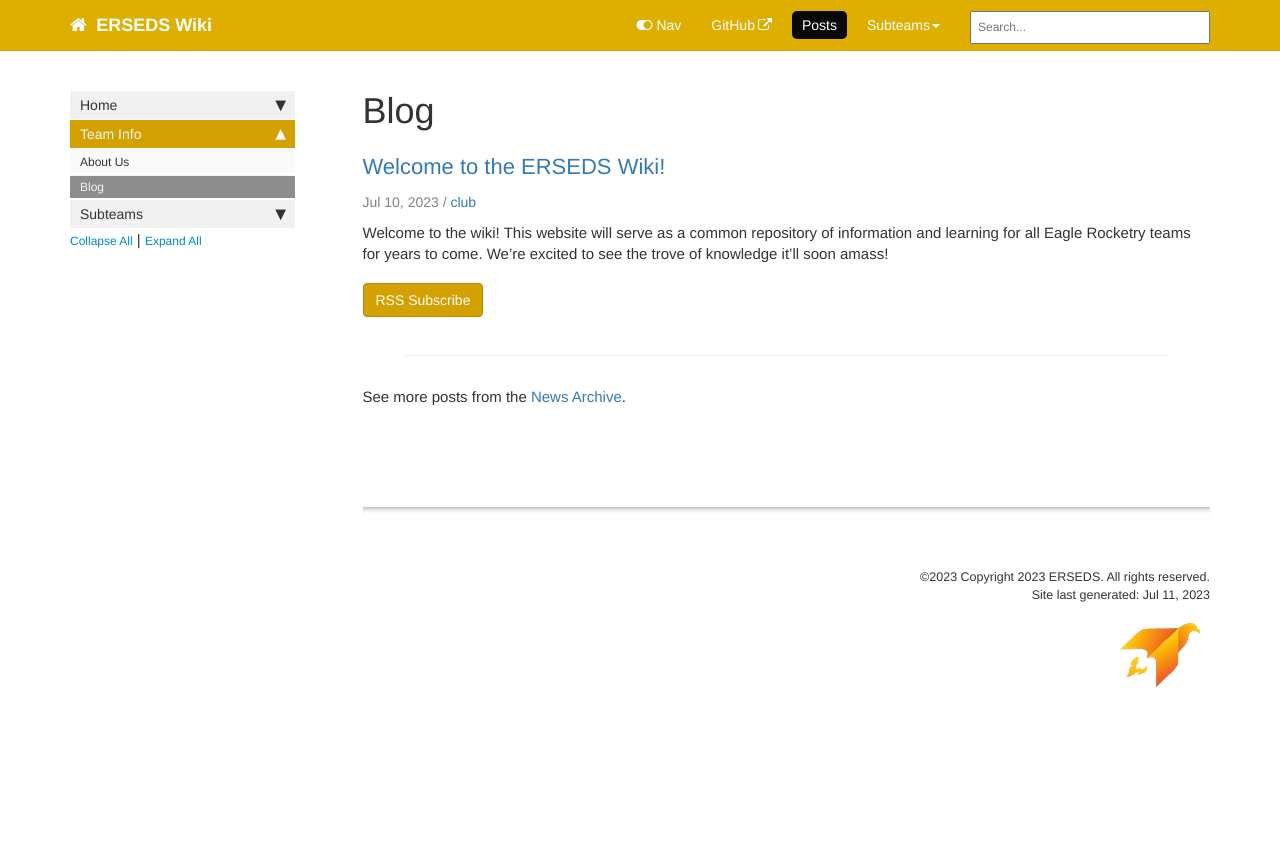
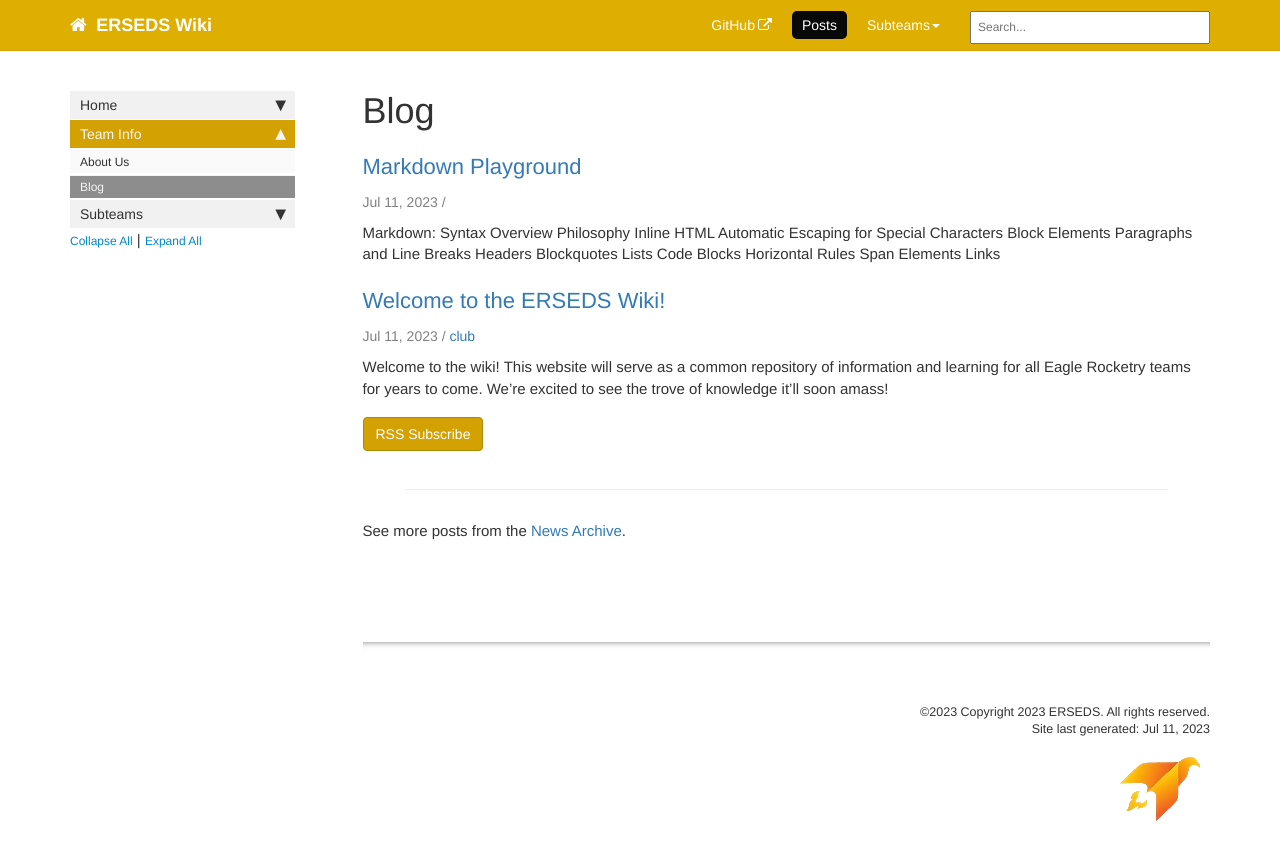
Before and after one commit to Eagle-Rocketry/Eagle-Rocketry.github.io, a Jekyll site: the page built from src/pages/news/blog.html, in a window 1280 px wide. Shown: the top 860 px of the page. Built offline with Jekyll 4.4.1, drawn with Linux system fonts in a browser that asks for light colours; comment, search, counter and statistics services are not loaded; part of the change alters nothing that is shown.

Commit message:
tidy topnav and posts

````diff
--- a/src/_includes/topnav.html
+++ b/src/_includes/topnav.html
@@ -13,7 +13,7 @@
         <div class="collapse navbar-collapse" id="bs-example-navbar-collapse-1">
             <ul class="nav navbar-nav navbar-right">
                 <!-- toggle sidebar button -->
-                <li><a id="tg-sb-link" href="#"><i id="tg-sb-icon" class="fa fa-toggle-on"></i> Nav</a></li>
+                <!--<li><a id="tg-sb-link" href="#"><i id="tg-sb-icon" class="fa fa-toggle-on"></i> Nav</a></li>-->
                 <!-- entries without drop-downs appear here -->
 
 {% assign topnav = site.data[page.topnav] %}
--- /dev/null
+++ b/src/_posts/2023-07-10-markdown-kitchen-sink.md
@@ -0,0 +1,317 @@
+---
+title:  "Markdown Playground"
+published: true
+permalink: markdown-playground.html
+summary: "All the markdown formatting you could ever dream of"
+date: 2023-07-10 22:54 -0700
+tags: []
+---
+
+# Markdown: Syntax
+
+*   [Overview](#overview)
+    *   [Philosophy](#philosophy)
+    *   [Inline HTML](#html)
+    *   [Automatic Escaping for Special Characters](#autoescape)
+*   [Block Elements](#block)
+    *   [Paragraphs and Line Breaks](#p)
+    *   [Headers](#header)
+    *   [Blockquotes](#blockquote)
+    *   [Lists](#list)
+    *   [Code Blocks](#precode)
+    *   [Horizontal Rules](#hr)
+*   [Span Elements](#span)
+    *   [Links](#link)
+    *   [Emphasis](#em)
+    *   [Code](#code)
+    *   [Images](#img)
+*   [Miscellaneous](#misc)
+    *   [Backslash Escapes](#backslash)
+    *   [Automatic Links](#autolink)
+
+
+**Note:** This document is itself written using Markdown; you
+can [see the source for it by adding '.text' to the URL](/projects/markdown/syntax.text).
+
+----
+
+## Overview
+
+### Philosophy
+
+Markdown is intended to be as easy-to-read and easy-to-write as is feasible.
+
+Readability, however, is emphasized above all else. A Markdown-formatted
+document should be publishable as-is, as plain text, without looking
+like it's been marked up with tags or formatting instructions. While
+Markdown's syntax has been influenced by several existing text-to-HTML
+filters -- including [Setext](http://docutils.sourceforge.net/mirror/setext.html), [atx](http://www.aaronsw.com/2002/atx/), [Textile](http://textism.com/tools/textile/), [reStructuredText](http://docutils.sourceforge.net/rst.html),
+[Grutatext](http://www.triptico.com/software/grutatxt.html), and [EtText](http://ettext.taint.org/doc/) -- the single biggest source of
+inspiration for Markdown's syntax is the format of plain text email.
+
+## Block Elements
+
+### Paragraphs and Line Breaks
+
+A paragraph is simply one or more consecutive lines of text, separated
+by one or more blank lines. (A blank line is any line that looks like a
+blank line -- a line containing nothing but spaces or tabs is considered
+blank.) Normal paragraphs should not be indented with spaces or tabs.
+
+The implication of the "one or more consecutive lines of text" rule is
+that Markdown supports "hard-wrapped" text paragraphs. This differs
+significantly from most other text-to-HTML formatters (including Movable
+Type's "Convert Line Breaks" option) which translate every line break
+character in a paragraph into a `<br />` tag.
+
+When you *do* want to insert a `<br />` break tag using Markdown, you
+end a line with two or more spaces, then type return.
+
+### Headers
+
+Markdown supports two styles of headers, [Setext] [1] and [atx] [2].
+
+Optionally, you may "close" atx-style headers. This is purely
+cosmetic -- you can use this if you think it looks better. The
+closing hashes don't even need to match the number of hashes
+used to open the header. (The number of opening hashes
+determines the header level.)
+
+
+### Blockquotes
+
+Markdown uses email-style `>` characters for blockquoting. If you're
+familiar with quoting passages of text in an email message, then you
+know how to create a blockquote in Markdown. It looks best if you hard
+wrap the text and put a `>` before every line:
+
+> This is a blockquote with two paragraphs. Lorem ipsum dolor sit amet,
+> consectetuer adipiscing elit. Aliquam hendrerit mi posuere lectus.
+> Vestibulum enim wisi, viverra nec, fringilla in, laoreet vitae, risus.
+>
+> Donec sit amet nisl. Aliquam semper ipsum sit amet velit. Suspendisse
+> id sem consectetuer libero luctus adipiscing.
+
+Markdown allows you to be lazy and only put the `>` before the first
+line of a hard-wrapped paragraph:
+
+> This is a blockquote with two paragraphs. Lorem ipsum dolor sit amet,
+consectetuer adipiscing elit. Aliquam hendrerit mi posuere lectus.
+Vestibulum enim wisi, viverra nec, fringilla in, laoreet vitae, risus.
+
+> Donec sit amet nisl. Aliquam semper ipsum sit amet velit. Suspendisse
+id sem consectetuer libero luctus adipiscing.
+
+Blockquotes can be nested (i.e. a blockquote-in-a-blockquote) by
+adding additional levels of `>`:
+
+> This is the first level of quoting.
+>
+> > This is nested blockquote.
+>
+> Back to the first level.
+
+Blockquotes can contain other Markdown elements, including headers, lists,
+and code blocks:
+
+> ## This is a header.
+>
+> 1.   This is the first list item.
+> 2.   This is the second list item.
+>
+> Here's some example code:
+>
+>     return shell_exec("echo $input | $markdown_script");
+
+Any decent text editor should make email-style quoting easy. For
+example, with BBEdit, you can make a selection and choose Increase
+Quote Level from the Text menu.
+
+
+### Lists
+
+Markdown supports ordered (numbered) and unordered (bulleted) lists.
+
+Unordered lists use asterisks, pluses, and hyphens -- interchangably
+-- as list markers:
+
+*   Red
+*   Green
+*   Blue
+
+is equivalent to:
+
++   Red
++   Green
++   Blue
+
+and:
+
+-   Red
+-   Green
+-   Blue
+
+Ordered lists use numbers followed by periods:
+
+1.  Bird
+2.  McHale
+3.  Parish
+
+It's important to note that the actual numbers you use to mark the
+list have no effect on the HTML output Markdown produces. The HTML
+Markdown produces from the above list is:
+
+If you instead wrote the list in Markdown like this:
+
+1.  Bird
+1.  McHale
+1.  Parish
+
+or even:
+
+3. Bird
+1. McHale
+8. Parish
+
+you'd get the exact same HTML output. The point is, if you want to,
+you can use ordinal numbers in your ordered Markdown lists, so that
+the numbers in your source match the numbers in your published HTML.
+But if you want to be lazy, you don't have to.
+
+To make lists look nice, you can wrap items with hanging indents:
+
+*   Lorem ipsum dolor sit amet, consectetuer adipiscing elit.
+    Aliquam hendrerit mi posuere lectus. Vestibulum enim wisi,
+    viverra nec, fringilla in, laoreet vitae, risus.
+*   Donec sit amet nisl. Aliquam semper ipsum sit amet velit.
+    Suspendisse id sem consectetuer libero luctus adipiscing.
+
+But if you want to be lazy, you don't have to:
+
+*   Lorem ipsum dolor sit amet, consectetuer adipiscing elit.
+Aliquam hendrerit mi posuere lectus. Vestibulum enim wisi,
+viverra nec, fringilla in, laoreet vitae, risus.
+*   Donec sit amet nisl. Aliquam semper ipsum sit amet velit.
+Suspendisse id sem consectetuer libero luctus adipiscing.
+
+List items may consist of multiple paragraphs. Each subsequent
+paragraph in a list item must be indented by either 4 spaces
+or one tab:
+
+1.  This is a list item with two paragraphs. Lorem ipsum dolor
+    sit amet, consectetuer adipiscing elit. Aliquam hendrerit
+    mi posuere lectus.
+
+    Vestibulum enim wisi, viverra nec, fringilla in, laoreet
+    vitae, risus. Donec sit amet nisl. Aliquam semper ipsum
+    sit amet velit.
+
+2.  Suspendisse id sem consectetuer libero luctus adipiscing.
+
+It looks nice if you indent every line of the subsequent
+paragraphs, but here again, Markdown will allow you to be
+lazy:
+
+*   This is a list item with two paragraphs.
+
+    This is the second paragraph in the list item. You're
+only required to indent the first line. Lorem ipsum dolor
+sit amet, consectetuer adipiscing elit.
+
+*   Another item in the same list.
+
+To put a blockquote within a list item, the blockquote's `>`
+delimiters need to be indented:
+
+*   A list item with a blockquote:
+
+    > This is a blockquote
+    > inside a list item.
+
+To put a code block within a list item, the code block needs
+to be indented *twice* -- 8 spaces or two tabs:
+
+*   A list item with a code block:
+
+        <code goes here>
+
+### Code Blocks
+
+Pre-formatted code blocks are used for writing about programming or
+markup source code. Rather than forming normal paragraphs, the lines
+of a code block are interpreted literally. Markdown wraps a code block
+in both `<pre>` and `<code>` tags.
+
+To produce a code block in Markdown, simply indent every line of the
+block by at least 4 spaces or 1 tab.
+
+This is a normal paragraph:
+
+    This is a code block.
+
+Here is an example of AppleScript:
+
+    tell application "Foo"
+        beep
+    end tell
+
+A code block continues until it reaches a line that is not indented
+(or the end of the article).
+
+Within a code block, ampersands (`&`) and angle brackets (`<` and `>`)
+are automatically converted into HTML entities. This makes it very
+easy to include example HTML source code using Markdown -- just paste
+it and indent it, and Markdown will handle the hassle of encoding the
+ampersands and angle brackets. For example, this:
+
+    <div class="footer">
+        &copy; 2004 Foo Corporation
+    </div>
+
+Regular Markdown syntax is not processed within code blocks. E.g.,
+asterisks are just literal asterisks within a code block. This means
+it's also easy to use Markdown to write about Markdown's own syntax.
+
+```
+tell application "Foo"
+    beep
+end tell
+```
+
+## Span Elements
+
+### Links
+
+Markdown supports two style of links: *inline* and *reference*.
+
+In both styles, the link text is delimited by [square brackets].
+
+To create an inline link, use a set of regular parentheses immediately
+after the link text's closing square bracket. Inside the parentheses,
+put the URL where you want the link to point, along with an *optional*
+title for the link, surrounded in quotes. For example:
+
+This is [an example](http://example.com/) inline link.
+
+[This link](http://example.net/) has no title attribute.
+
+### Emphasis
+
+Markdown treats asterisks (`*`) and underscores (`_`) as indicators of
+emphasis. Text wrapped with one `*` or `_` will be wrapped with an
+HTML `<em>` tag; double `*`'s or `_`'s will be wrapped with an HTML
+`<strong>` tag. E.g., this input:
+
+*single asterisks*
+
+_single underscores_
+
+**double asterisks**
+
+__double underscores__
+
+### Code
+
+To indicate a span of code, wrap it with backtick quotes (`` ` ``).
+Unlike a pre-formatted code block, a code span indicates code within a
+normal paragraph. For example:
--- a/src/_posts/2023-07-10-welcome-to-erseds-wiki.md
+++ b/src/_posts/2023-07-10-welcome-to-erseds-wiki.md
@@ -3,6 +3,7 @@ title:  "Welcome to the ERSEDS Wiki!"
 published: true
 permalink: welcome.html
 summary: "The ERSEDS wiki is up and running!"
+date: 2023-07-10 19:33 -0700
 tags: [club]
 ---
 
````
